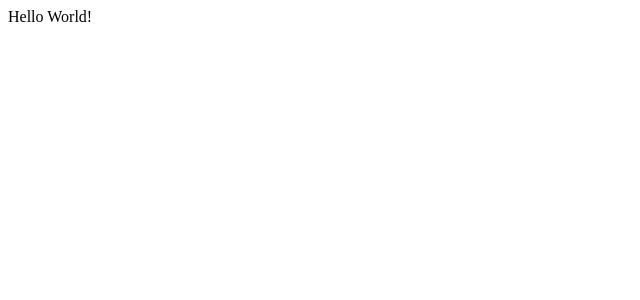
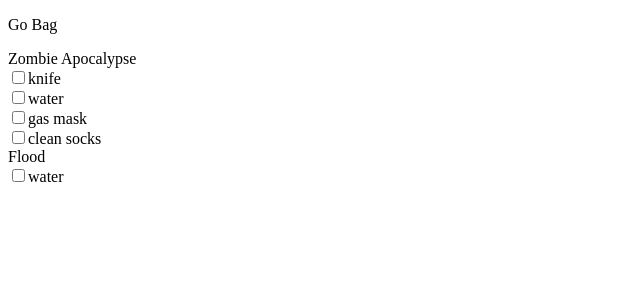
Before and after one commit to AndreBagur/gobag, a React (Create React App) app in the folder client/: page / in a window 1280 px wide. Shown: the top 300 px of the page, without its empty margins (0-640 px from the left). Built offline with nearby package versions, Linux system fonts and the light colour scheme; the HTML template or start-up script is replaced by a standard one.

Commit message:
adds skeleton for scenario list and entries

```diff
--- a/client/src/App.jsx
+++ b/client/src/App.jsx
@@ -1,9 +1,24 @@
 import React from 'react';
+import ScenarioList from './ScenarioList.jsx';
 
 const App = () => {
+  const scenarios = [{
+    description: "Zombie Apocalypse",
+    items: [["knife", true], ["water", true], ["gas mask", false], ["clean socks", true]]
+  },
+  {
+    description: "Flood",
+    items:[["water", true]]
+  }
+  ];
 
   return (
-    <div>Hello World!</div>
+    <div>
+      <p>Go Bag</p>
+      <ScenarioList scenarios={ scenarios }/>
+    </div>
+
+
   )
 }
 
--- /dev/null
+++ b/client/src/ItemEntry.jsx
@@ -0,0 +1,12 @@
+import React from 'react'
+
+const ItemEntry = (item) => {
+  console.log(item);
+  return (
+    <div>
+      <input type="checkbox"></input>{item.item[0]}
+    </div>
+  )
+}
+
+export default ItemEntry
--- /dev/null
+++ b/client/src/ScenarioList.jsx
@@ -0,0 +1,15 @@
+import React from 'react';
+import ScenarioListEntry from "./ScenarioListEntry.jsx";
+
+
+const ScenarioList = ({ scenarios }) => {
+
+  return (
+    <div>
+      {scenarios.map((scenario, index)=> <ScenarioListEntry scenario={scenario} key={index}/>) }
+    </div>
+  )
+}
+
+
+export default ScenarioList
--- /dev/null
+++ b/client/src/ScenarioListEntry.jsx
@@ -0,0 +1,14 @@
+import React from 'react';
+import ItemEntry from './ItemEntry.jsx';
+
+const ScenarioListEntry = ({scenario}) => {
+
+  return (
+    <div>{scenario.description}
+      {scenario.items.map((item, index)=><ItemEntry item={item} key={index} />)}
+    </div>
+
+  )
+}
+
+export default ScenarioListEntry
```
Also changed, not shown: 1 other file (tests, documents, lock files or other folders).
